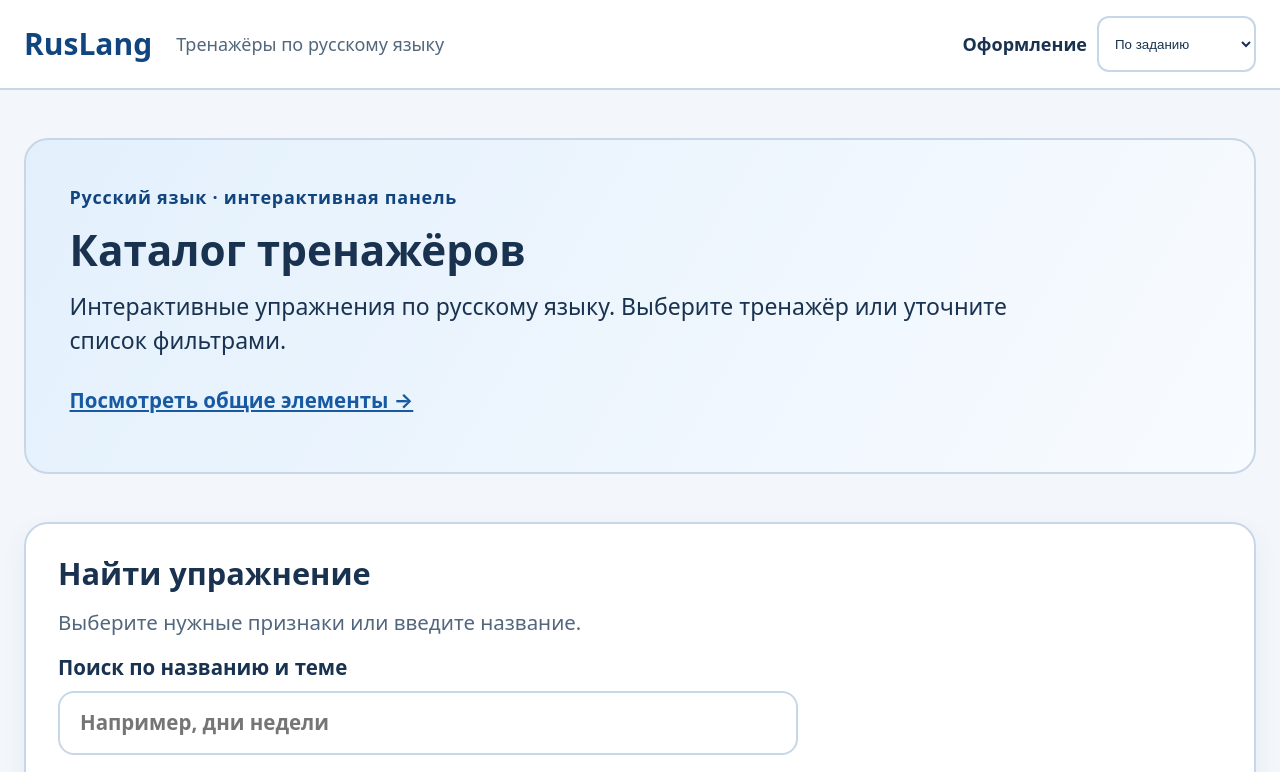
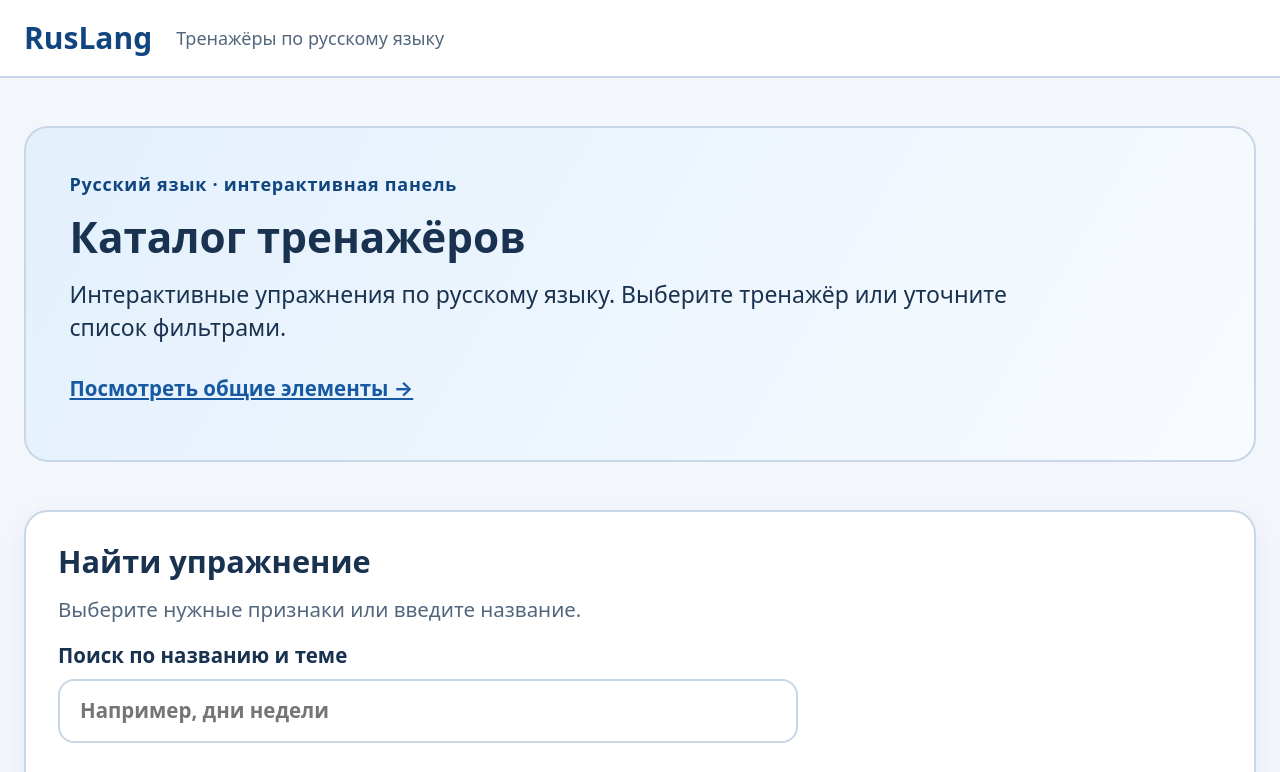
Before and after one commit to aryspixel/RusLang, a Vue app: page / in a window 1280 px wide. Shown: the top 772 px of the page. Built offline with nearby package versions, Linux system fonts and the light colour scheme.

Commit message:
Remove header theme selector

```diff
--- a/src/App.vue
+++ b/src/App.vue
@@ -11,7 +11,6 @@ import ChoiceGroup from './components/ChoiceGroup.vue'
 const hash = ref(window.location.hash)
 const selected = ref(null)
 const previewFeedback = ref(false)
-const themeChoice = ref('auto')
 const searchText = ref('')
 const selectedFilters = ref({ grade: [], topic: [], format: [], language: [] })
 const onHashChange = () => { hash.value = window.location.hash }
@@ -22,7 +21,7 @@ const gameId = computed(() => hash.value.startsWith('#/game/') ? hash.value.slic
 const game = computed(() => games.find(item => item.id === gameId.value))
 const gameComponent = computed(() => game.value?.status === 'ready' && game.value.load ? defineAsyncComponent(game.value.load) : null)
 const stylePage = computed(() => hash.value === '#/components')
-const activeTheme = computed(() => themeChoice.value === 'auto' ? (game.value?.defaultTheme || 'neutral') : themeChoice.value)
+const activeTheme = computed(() => game.value?.defaultTheme || 'neutral')
 const visibleGames = computed(() => games.filter(item => matchesFilters(item, selectedFilters.value, searchText.value)))
 const hasFilters = computed(() => searchText.value.trim() !== '' || Object.values(selectedFilters.value).some(values => values.length > 0))
 function availableOptions(group) {
@@ -51,15 +50,6 @@ function audienceLabel(item) {
     <header class="site-header">
       <a class="site-brand" href="#/">RusLang</a>
       <span class="site-header__label">Тренажёры по русскому языку</span>
-      <label class="theme-picker">Оформление
-        <select v-model="themeChoice">
-          <option value="auto">По заданию</option>
-          <option value="neutral">Нейтральное</option>
-          <option value="junior">Начальная школа</option>
-          <option value="middle">Средняя школа</option>
-          <option value="senior">Старшая школа</option>
-        </select>
-      </label>
     </header>
 
     <main class="site-main">
--- a/src/styles/base.css
+++ b/src/styles/base.css
@@ -15,8 +15,6 @@ a { color: var(--color-primary); }
 .site-header { display: flex; align-items: center; gap: var(--space-3); padding: var(--space-2) max(24px, calc((100vw - var(--content-width)) / 2)); background: var(--color-surface); border-bottom: 2px solid var(--color-border); }
 .site-brand { color: var(--color-primary-dark); font-size: clamp(30px, 2.2vw, 42px); font-weight: 850; text-decoration: none; }
 .site-header__label { color: var(--color-muted); font-size: clamp(18px, 1.3vw, 24px); }
-.theme-picker { display: flex; align-items: center; gap: 10px; margin-left: auto; font-size: clamp(18px, 1.2vw, 22px); font-weight: 700; }
-.theme-picker select { min-height: 56px; max-width: 100%; border: 2px solid var(--color-border); border-radius: 12px; background: var(--color-surface); color: var(--color-text); padding: 8px 12px; }
 .site-main { width: min(calc(100% - 48px), var(--content-width)); margin: 0 auto; padding: var(--space-5) 0 80px; }
 .hero { border-radius: var(--radius-card); padding: clamp(28px, 3.4vw, 56px); background: var(--hero-background); border: 2px solid var(--color-border); margin-bottom: var(--space-5); }
 .eyebrow { color: var(--color-primary-dark); font-size: clamp(18px, 1.2vw, 22px); font-weight: 800; letter-spacing: .04em; }
@@ -67,5 +65,5 @@ a { color: var(--color-primary); }
 .progress-meter__track { height: 20px; border-radius: 20px; background: #dfebf6; overflow: hidden; }
 .progress-meter__fill { height: 100%; border-radius: inherit; background: var(--color-primary); }
 @media (max-width: 900px) { .catalog-grid, .demo-grid { grid-template-columns: 1fr; } }
-@media (max-width: 600px) { :root { --touch-min: 56px; } .site-header { flex-wrap: wrap; gap: 0 16px; }.theme-picker { margin-left: 0; width: 100%; }.site-main { width: min(calc(100% - 28px), var(--content-width)); padding-top: 24px; }.surface-panel { padding: 20px; }.choice-group { grid-template-columns: 1fr; } }
+@media (max-width: 600px) { :root { --touch-min: 56px; } .site-header { flex-wrap: wrap; gap: 0 16px; }.site-main { width: min(calc(100% - 28px), var(--content-width)); padding-top: 24px; }.surface-panel { padding: 20px; }.choice-group { grid-template-columns: 1fr; } }
 @media (prefers-reduced-motion: reduce) { *, *::before, *::after { animation-duration: .01ms !important; transition-duration: .01ms !important; scroll-behavior: auto !important; } }
```
Also changed, not shown: 1 other file (tests, documents, lock files or other folders).
